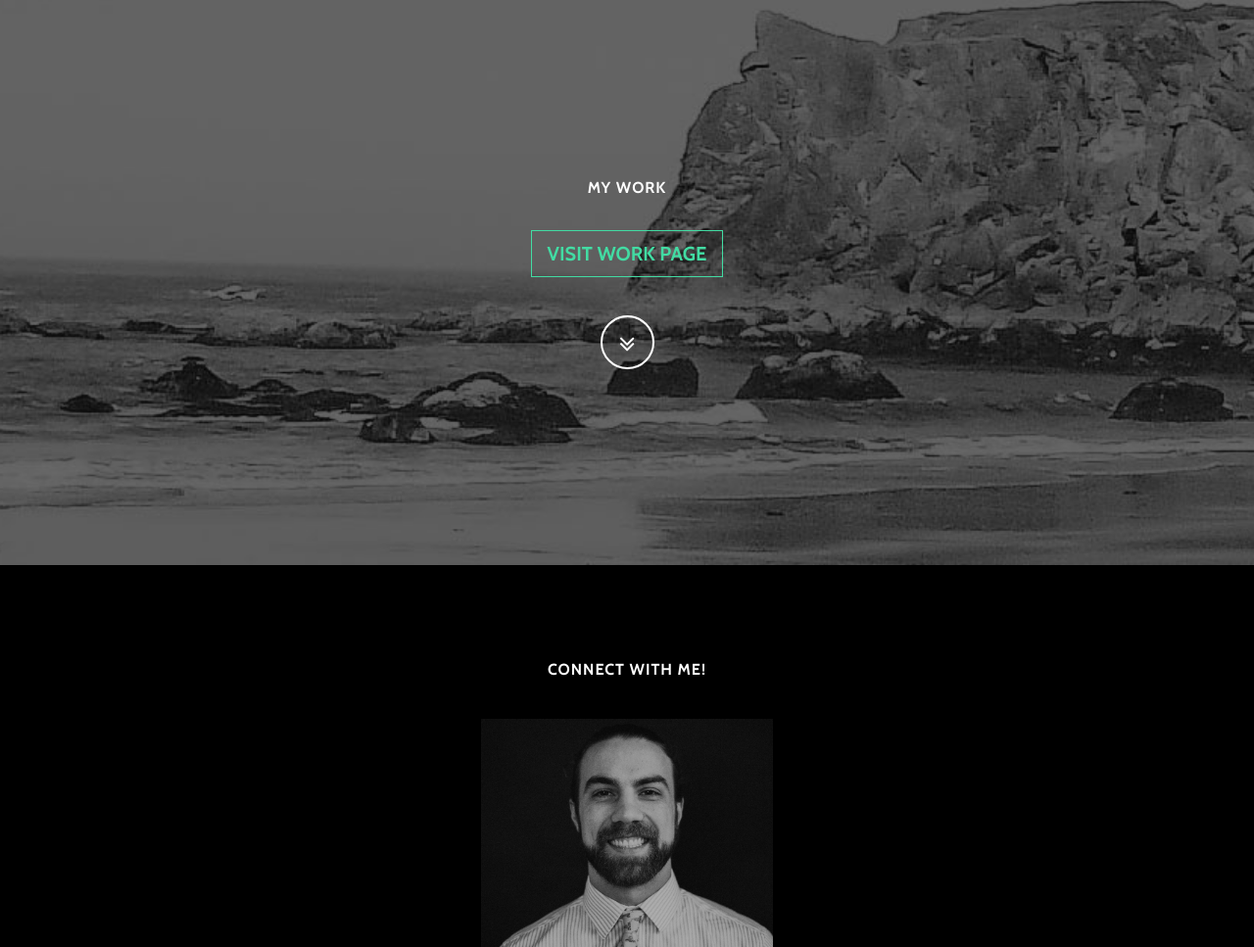
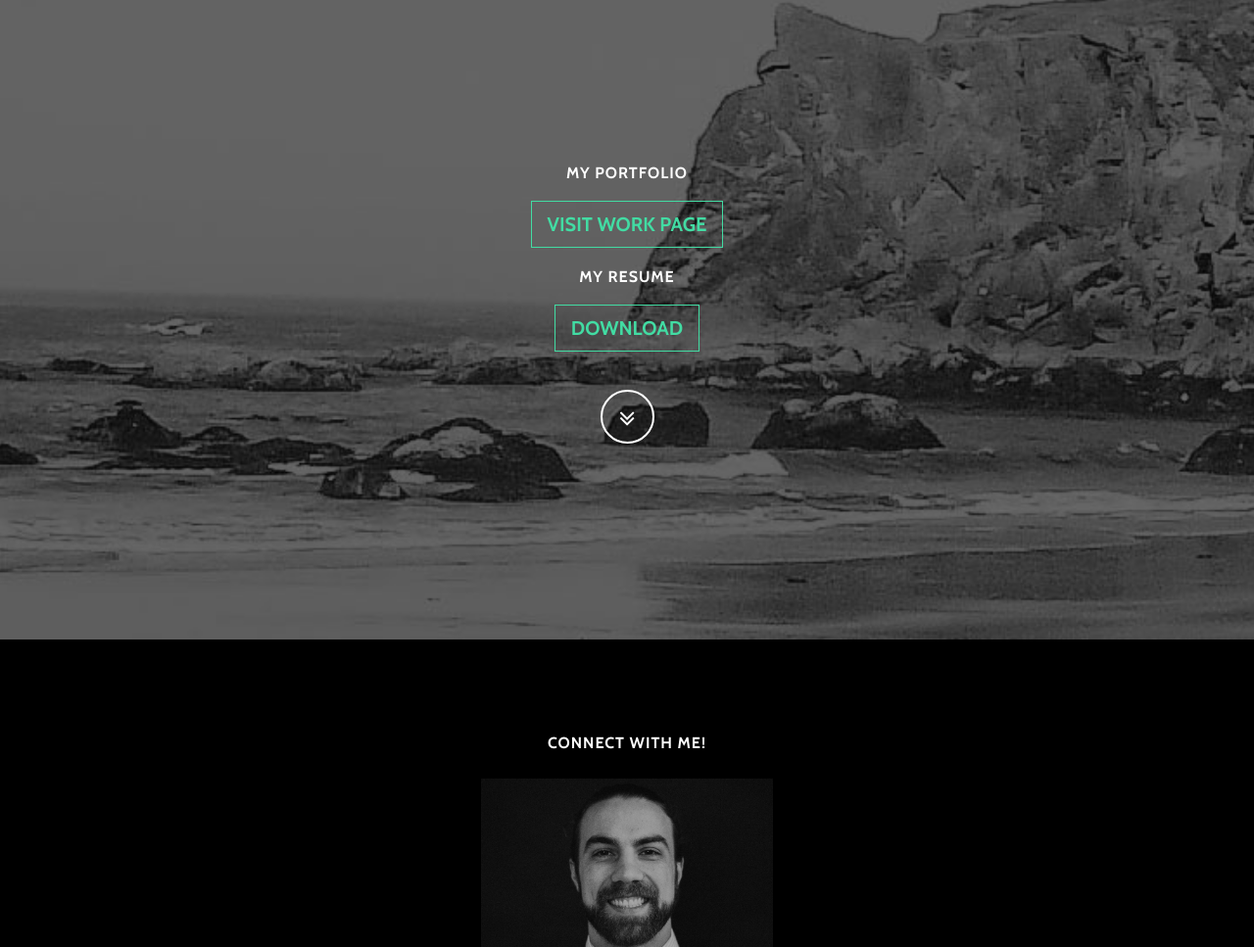
Before and after one commit to bnonni/bryanwnonni-portfolio-1.0, a website: page public/index.html in a window 1280 px wide. Shown: the part 1707-2674 px from the top of the page at 98% size. Drawn offline with nearby package versions, Linux system fonts and the light colour scheme; some packages are replaced by stand-ins of ours.

Commit message:
commiting change

```diff
--- a/public/index.html
+++ b/public/index.html
@@ -128,8 +128,12 @@
     <section id="download" class="download-section content-section text-center">
         <div class="container">
             <div class="col-lg-8 mx-auto">
-                <h2>My Work</h2>
-                <a href="what.html" id="ga-what-click" class="btn btn-default btn-lg">Visit Work Page</a>
+                <h2>My Portfolio</h2>
+                <a href="./portfolio/what.html" id="ga-what-click" class="btn btn-default btn-lg">Visit Work Page</a>
+            </div>
+            <div class="col-lg-8 mx-auto">
+                <h2>My Resume</h2>
+                <a href="./portfolio/Bryan_W_Nonni_062019.pdf" id="ga-what-click" class="btn btn-default btn-lg">Download</a>
             </div>
         </div>
         <a href="#contact" class="btn btn-circle js-scroll-trigger">
--- a/public/scss/grayscale.scss
+++ b/public/scss/grayscale.scss
@@ -256,7 +256,7 @@ h5,
 h6 {
     font-family: 'Cabin', 'Helvetica Neue', Helvetica, Arial, sans-serif;
     font-weight: 700;
-    margin: 0 0 35px;
+    margin: 0 0 20px;
     letter-spacing: 1px;
     text-transform: uppercase;
 }
```
Also changed, not shown: public/css/grayscale.css, public/css/grayscale.min.css, public/portfolio/what.html (renamed from public/what.html), 1 other file.
